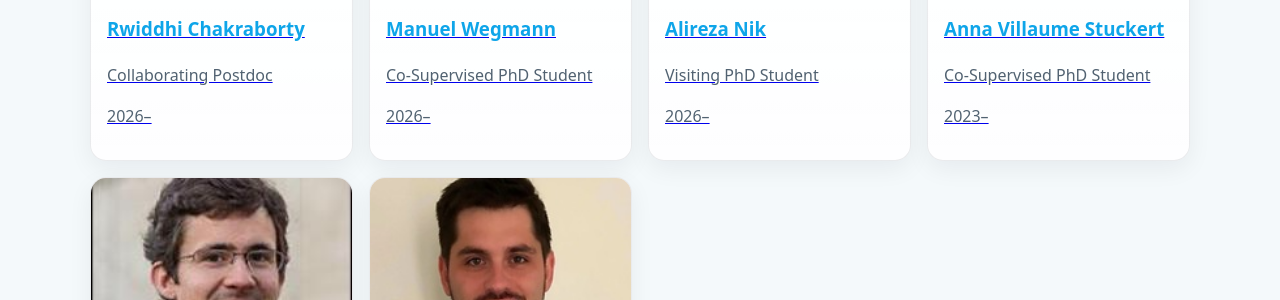
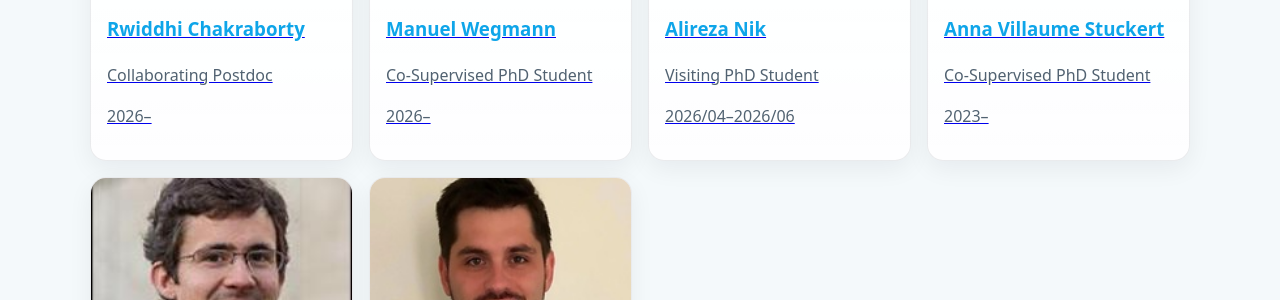
Before and after one commit to saintslab/saintslab.github.io, a Jekyll site: the page built from index.html, in a window 1280 px wide and 900 px high, scrolled down 1639 px. Shown: the part 155-455 px from the top of the window. Built offline with Jekyll 4.4.1, drawn with Linux system fonts in a browser that asks for light colours.

Commit message:
Update ali

```diff
--- a/_people/alireza.md
+++ b/_people/alireza.md
@@ -9,7 +9,8 @@ scholar: https://scholar.google.com/citations?user=-CavHbAAAAAJ&hl=en&oi=ao
 website: https://www.simula.no/people/alireza
 github:
 order: 3
-from: 2026
-to:
+former: true
+from: 2026/04
+to: 2026/06
 visitor: true
 ---
```
